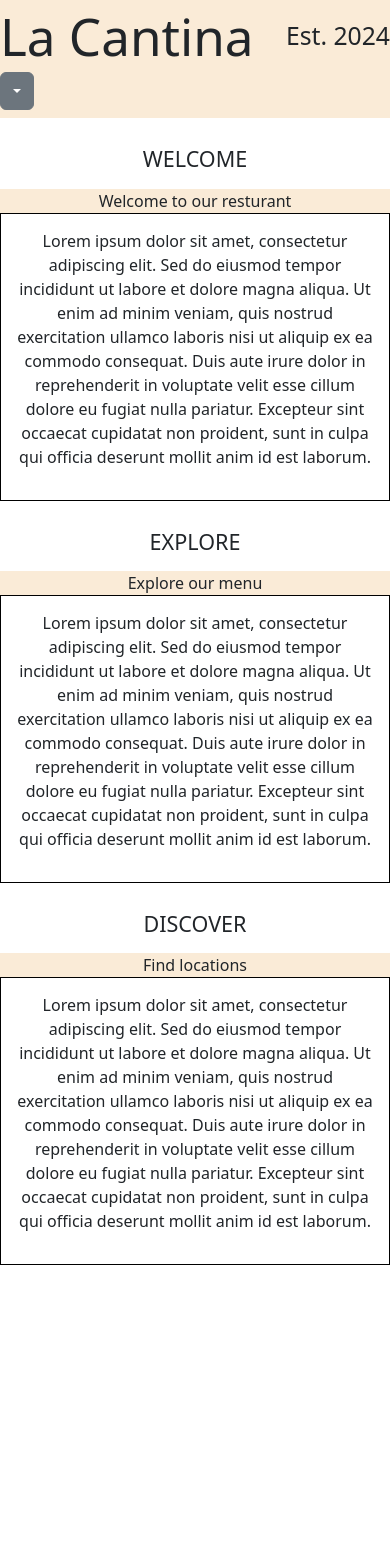
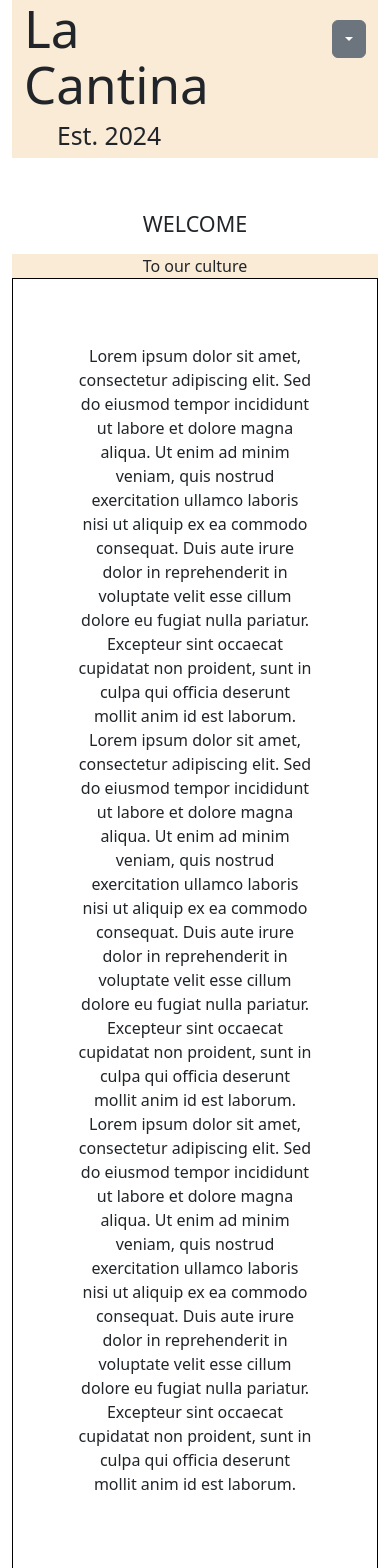
Before and after one commit to ZacharyJorg/Fast-Food-Website, a React (Vite) app: page / in a window 390 px wide. Shown: the top 1568 px of the page. Before the commit the page ends 1265 px from the top, so only its background shows below. Built offline with nearby package versions, Linux system fonts and the light colour scheme.

Commit message:
added better responsiveness on the main logo and subtitle as well as the dropdown button

```diff
--- a/src/App.css
+++ b/src/App.css
@@ -4,17 +4,13 @@
   text-align: center;
 }
 
-.titleCard {
+.title {
   font-weight: 400;
-  padding-top: 25px;
+  padding-top: 50px;
   padding-bottom: 5px;
 }
 
-.section {
-  background-color: antiquewhite;
-}
-
-.navbar {
+.subtitle {
   background-color: antiquewhite;
 }
 
@@ -23,6 +19,10 @@
   padding: 15px;
   text-align: center;
   border: 1px solid black;
+}
+
+.bodyText {
+  padding: 50px;
 }
 .card {
   min-width: 3rem;
@@ -46,3 +46,6 @@
 img {
   height: 30rem;
 }
+
+.resturantLogo {
+}
--- a/src/App.jsx
+++ b/src/App.jsx
@@ -31,7 +31,7 @@ function App() {
   }
 
   return (
-    <>
+    <div className="container">
       {checkOut ? (
         <Checkout checkedOut={checkedOut} total={total} />
       ) : (
@@ -46,7 +46,7 @@ function App() {
           />
         </div>
       )}
-    </>
+    </div>
   );
 }
 
--- a/src/components/Body.jsx
+++ b/src/components/Body.jsx
@@ -1,8 +1,8 @@
 export default function Body() {
   return (
-    <div>
-      <legend className="titleCard">WELCOME</legend>
-      <article className="section">Welcome to our resturant</article>
+    <div className="bodies">
+      <legend className="title">WELCOME</legend>
+      <article className="subtitle">To our culture</article>
       <div className="bodyTextContainer">
         <p className="bodyText">
           Lorem ipsum dolor sit amet, consectetur adipiscing elit. Sed do
@@ -11,11 +11,24 @@ export default function Body() {
           aliquip ex ea commodo consequat. Duis aute irure dolor in
           reprehenderit in voluptate velit esse cillum dolore eu fugiat nulla
           pariatur. Excepteur sint occaecat cupidatat non proident, sunt in
-          culpa qui officia deserunt mollit anim id est laborum.
+          culpa qui officia deserunt mollit anim id est laborum. Lorem ipsum
+          dolor sit amet, consectetur adipiscing elit. Sed do eiusmod tempor
+          incididunt ut labore et dolore magna aliqua. Ut enim ad minim veniam,
+          quis nostrud exercitation ullamco laboris nisi ut aliquip ex ea
+          commodo consequat. Duis aute irure dolor in reprehenderit in voluptate
+          velit esse cillum dolore eu fugiat nulla pariatur. Excepteur sint
+          occaecat cupidatat non proident, sunt in culpa qui officia deserunt
+          mollit anim id est laborum. Lorem ipsum dolor sit amet, consectetur
+          adipiscing elit. Sed do eiusmod tempor incididunt ut labore et dolore
+          magna aliqua. Ut enim ad minim veniam, quis nostrud exercitation
+          ullamco laboris nisi ut aliquip ex ea commodo consequat. Duis aute
+          irure dolor in reprehenderit in voluptate velit esse cillum dolore eu
+          fugiat nulla pariatur. Excepteur sint occaecat cupidatat non proident,
+          sunt in culpa qui officia deserunt mollit anim id est laborum.
         </p>
       </div>
-      <legend className="titleCard">EXPLORE</legend>
-      <section className="section">Explore our menu</section>
+      <legend className="title">EXPLORE</legend>
+      <section className="subtitle">Your palate</section>
       <div className="bodyTextContainer">
         <p className="bodyText">
           Lorem ipsum dolor sit amet, consectetur adipiscing elit. Sed do
@@ -24,21 +37,31 @@ export default function Body() {
           aliquip ex ea commodo consequat. Duis aute irure dolor in
           reprehenderit in voluptate velit esse cillum dolore eu fugiat nulla
           pariatur. Excepteur sint occaecat cupidatat non proident, sunt in
-          culpa qui officia deserunt mollit anim id est laborum.
+          culpa qui officia deserunt mollit anim id est laborum. Lorem ipsum
+          dolor sit amet, consectetur adipiscing elit. Sed do eiusmod tempor
+          incididunt ut labore et dolore magna aliqua. Ut enim ad minim veniam,
+          quis nostrud exercitation ullamco laboris nisi ut aliquip ex ea
+          commodo consequat. Duis aute irure dolor in reprehenderit in voluptate
+          velit esse cillum dolore eu fugiat nulla pariatur. Excepteur sint
+          occaecat cupidatat non proident, sunt in culpa qui officia deserunt
+          mollit anim id est laborum. Lorem ipsum dolor sit amet, consectetur
+          adipiscing elit. Sed do eiusmod tempor incididunt ut labore et dolore
+          magna aliqua. Ut enim ad minim veniam, quis nostrud exercitation
+          ullamco laboris nisi ut aliquip ex ea commodo consequat. Duis aute
+          irure dolor in reprehenderit in voluptate velit esse cillum dolore eu
+          fugiat nulla pariatur. Excepteur sint occaecat cupidatat non proident,
+          sunt in culpa qui officia deserunt mollit anim id est laborum.
         </p>
       </div>
-      <legend className="titleCard">DISCOVER</legend>
-      <section className="section">Find locations</section>
+      <legend className="title">DISCOVER</legend>
+      <section className="subtitle">Our locations</section>
       <div className="bodyTextContainer">
-        <p className="bodyText">
-          Lorem ipsum dolor sit amet, consectetur adipiscing elit. Sed do
-          eiusmod tempor incididunt ut labore et dolore magna aliqua. Ut enim ad
-          minim veniam, quis nostrud exercitation ullamco laboris nisi ut
-          aliquip ex ea commodo consequat. Duis aute irure dolor in
-          reprehenderit in voluptate velit esse cillum dolore eu fugiat nulla
-          pariatur. Excepteur sint occaecat cupidatat non proident, sunt in
-          culpa qui officia deserunt mollit anim id est laborum.
-        </p>
+        <ul>
+          <li>Dallas, TX</li>
+          <li>San Diego, CA</li>
+          <li>Denver, CO</li>
+          <li>New York City, NY</li>
+        </ul>
       </div>
     </div>
   );
--- a/src/components/Navbar.jsx
+++ b/src/components/Navbar.jsx
@@ -1,9 +1,12 @@
 export default function Nav() {
   return (
-    <div>
-      <nav className="navbar">
+    <div className="container" style={{ backgroundColor: "antiquewhite" }}>
+      <div className="row row-cols-4">
+        <div className="col-6 resturantLogo text-start">
           <h1>La Cantina</h1>
-        <h2>Est. 2024</h2>
+        </div>
+        <div className="col"></div>
+        <div className="col text-end" style={{ marginTop: "20px" }}>
           <div className="dropdown">
             <button
               className="btn btn-secondary dropdown-toggle"
@@ -34,7 +37,48 @@ export default function Nav() {
               </li>
             </ul>
           </div>
-      </nav>
         </div>
+        <div className="col-6 text-start" style={{ paddingLeft: "45px" }}>
+          <h2>Est. 2024</h2>
+        </div>
+      </div>
+    </div>
+    //   <div className="navbar">
+    //     <nav>
+    //       <h1>La Cantina</h1>
+    //       <h2>Est. 2024</h2>
+    //       <div className="dropdown">
+    //         <button
+    //           className="btn btn-secondary dropdown-toggle"
+    //           type="button"
+    //           data-bs-toggle="dropdown"
+    //           aria-expanded="false"
+    //         ></button>
+    //         <ul className="dropdown-menu dropdown-menu-end">
+    //           <li>
+    //             <a
+    //               className="dropdown-item"
+    //               href="#"
+    //               data-bs-toggle="modal"
+    //               data-bs-target="#staticBackdrop"
+    //             >
+    //               Start Order
+    //             </a>
+    //           </li>
+    //           <li>
+    //             <a className="dropdown-item" href="#">
+    //               Find Locations
+    //             </a>
+    //           </li>
+    //           <li>
+    //             <a className="dropdown-item" href="#">
+    //               Contact Us
+    //             </a>
+    //           </li>
+    //         </ul>
+    //       </div>
+    //     </nav>
+    //   </div>
+    // );
   );
 }
```
Lines whose indentation alone changed are shown as unchanged.
